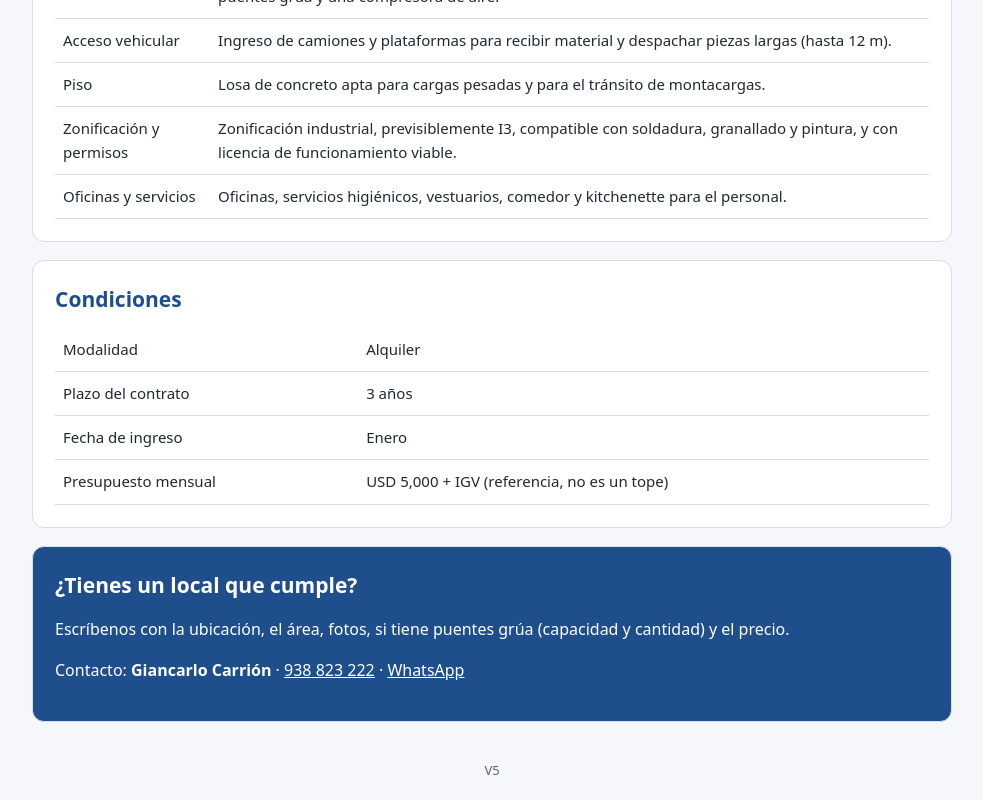
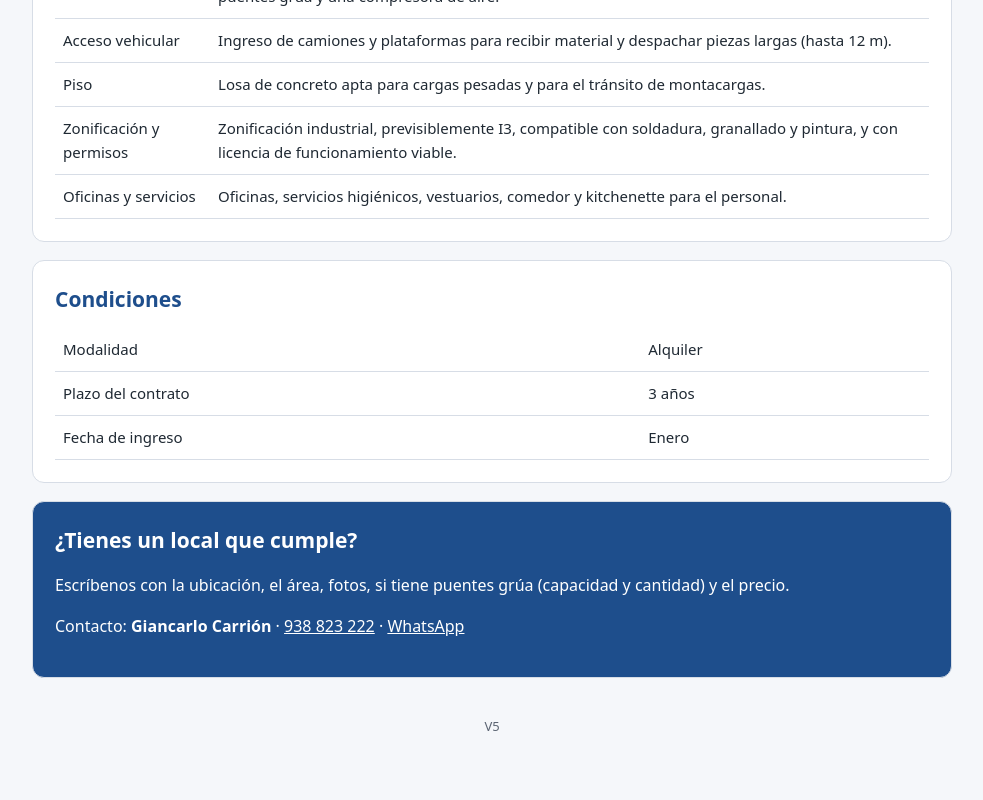
Before and after one commit to giancarlo-marcador/busqueda-nave-3000m2, a plain HTML site: page index.html in a window 1280 px wide. Shown: the part 1997-2797 px from the top of the page, without its empty margins (148-1131 px from the left). After the commit the page ends 2753 px from the top, so only its background shows below. Drawn offline with Linux system fonts and the light colour scheme.

Commit message:
Quitar presupuesto mensual

```diff
--- a/index.html
+++ b/index.html
@@ -103,7 +103,6 @@ footer{text-align:center;font-size:13px;color:var(--gris);padding:20px}
       <tr><td>Modalidad</td><td>Alquiler</td></tr>
       <tr><td>Plazo del contrato</td><td>3 años</td></tr>
       <tr><td>Fecha de ingreso</td><td>Enero</td></tr>
-      <tr><td>Presupuesto mensual</td><td>USD 5,000 + IGV (referencia, no es un tope)</td></tr>
     </tbody>
   </table>
 </section>
```
